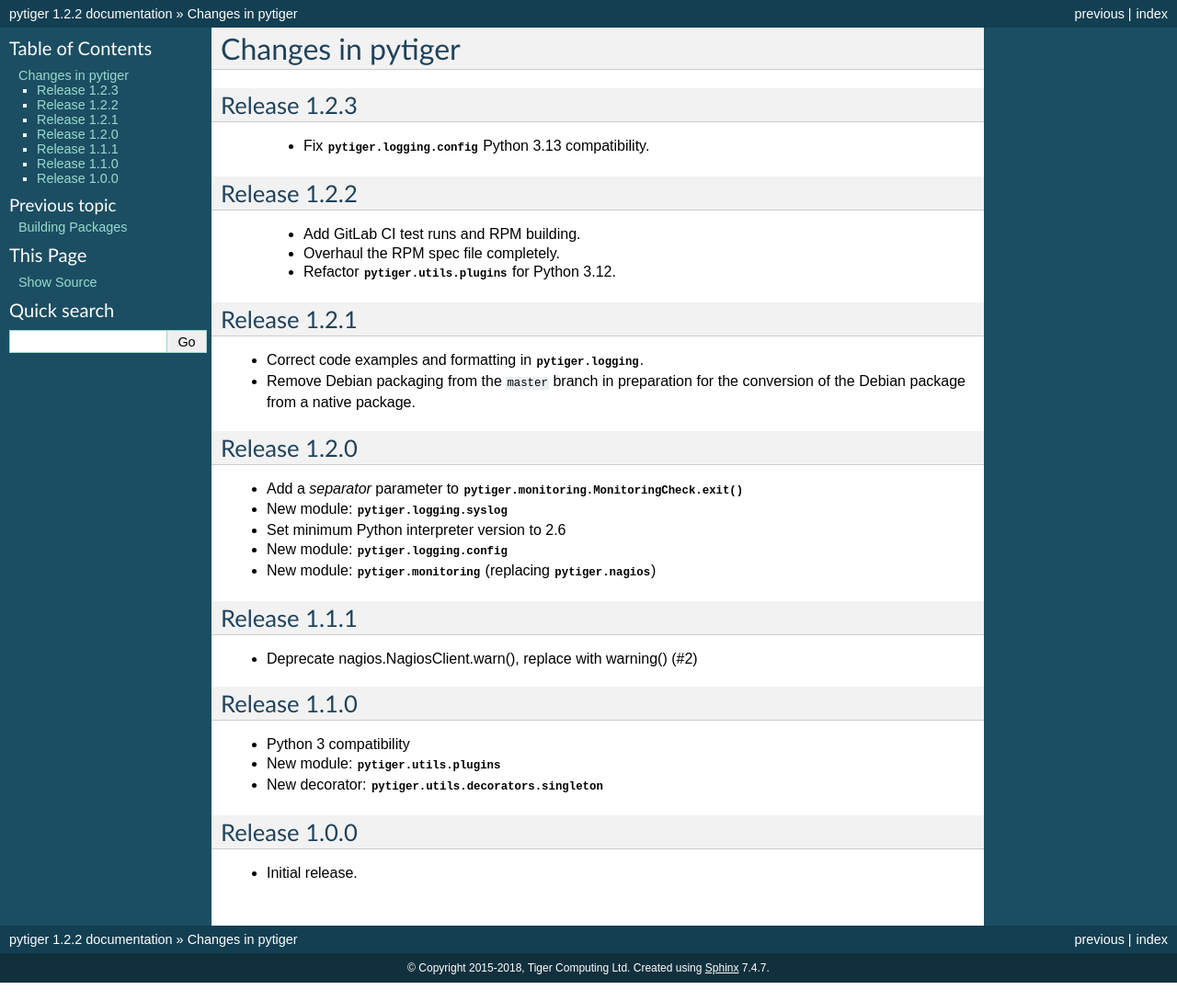
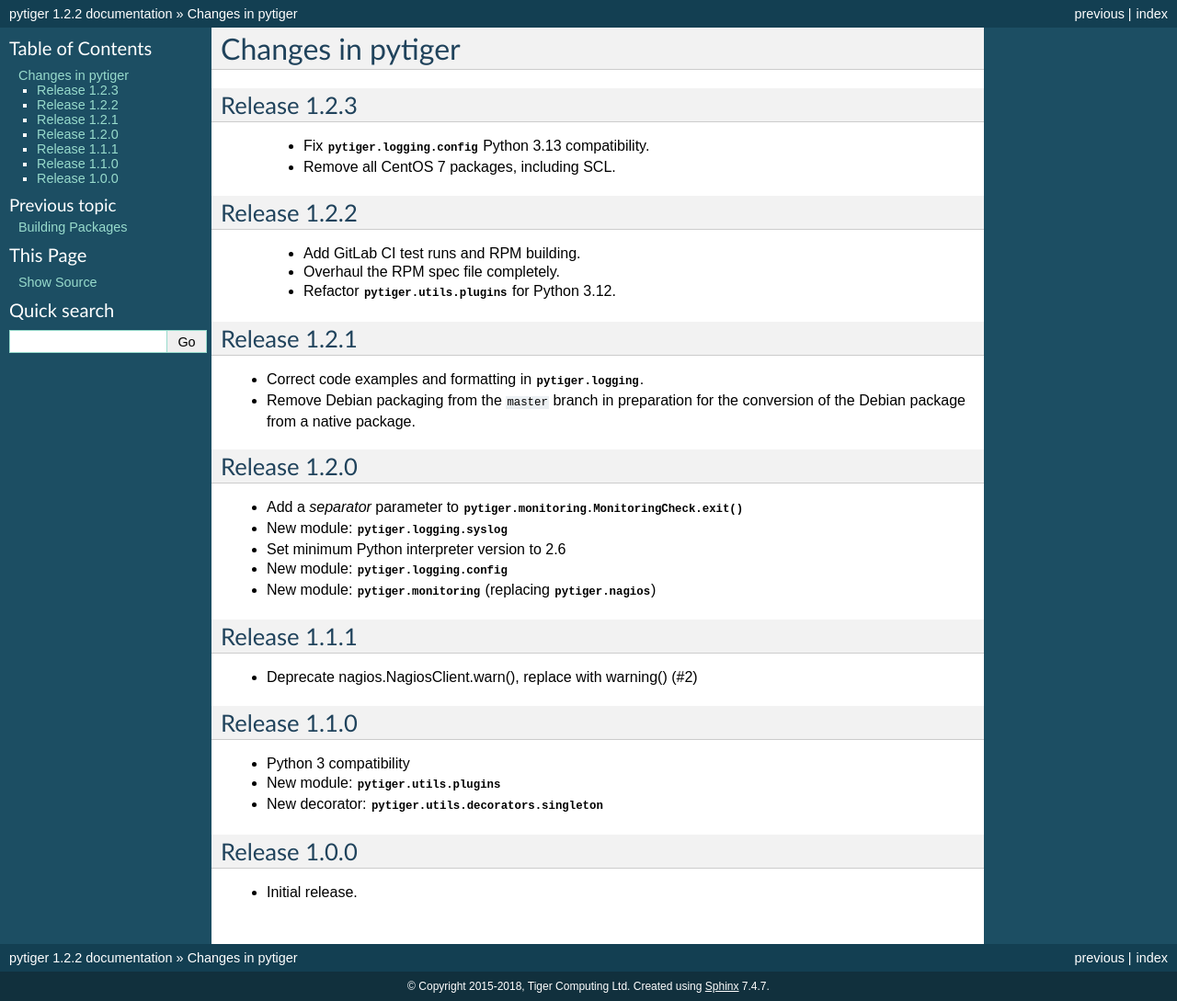
Before and after one commit to tigercomputing/pytiger, a Sphinx documentation site: the page built from docs/changes.rst, in a window 1280 px wide. Shown: the whole page at 92% size. Built offline with Sphinx 7.4.7, drawn with Linux system fonts in a browser that asks for light colours.

Commit message:
Stop trying to build for CentOS 7

```diff
--- a/docs/changes.rst
+++ b/docs/changes.rst
@@ -6,6 +6,7 @@ Release 1.2.3
 =============
 
  * Fix :mod:`pytiger.logging.config` Python 3.13 compatibility.
+ * Remove all CentOS 7 packages, including SCL.
 
 Release 1.2.2
 =============
```
Also changed, not shown: .gitlab-ci.yml, 2 other files.
